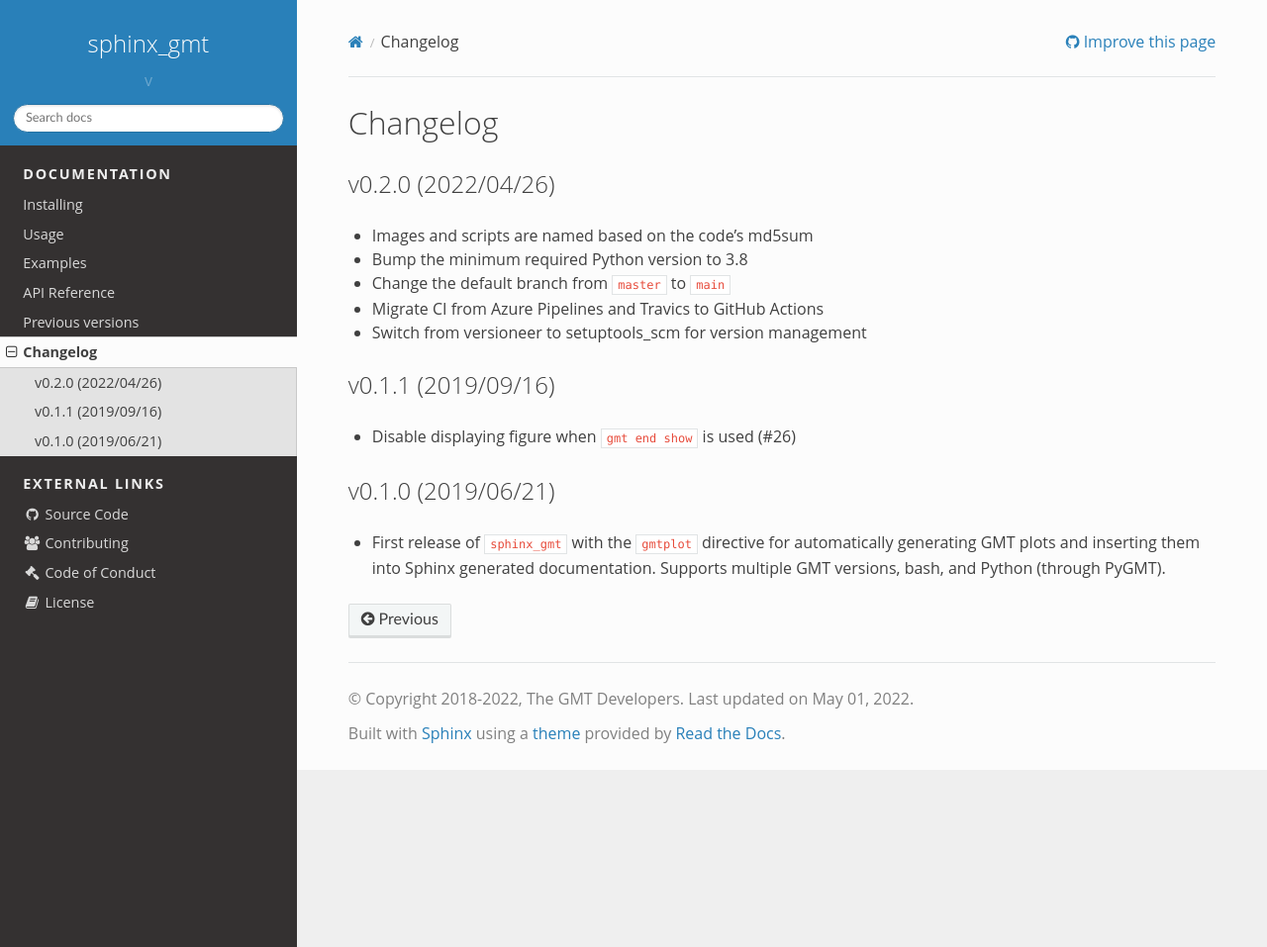
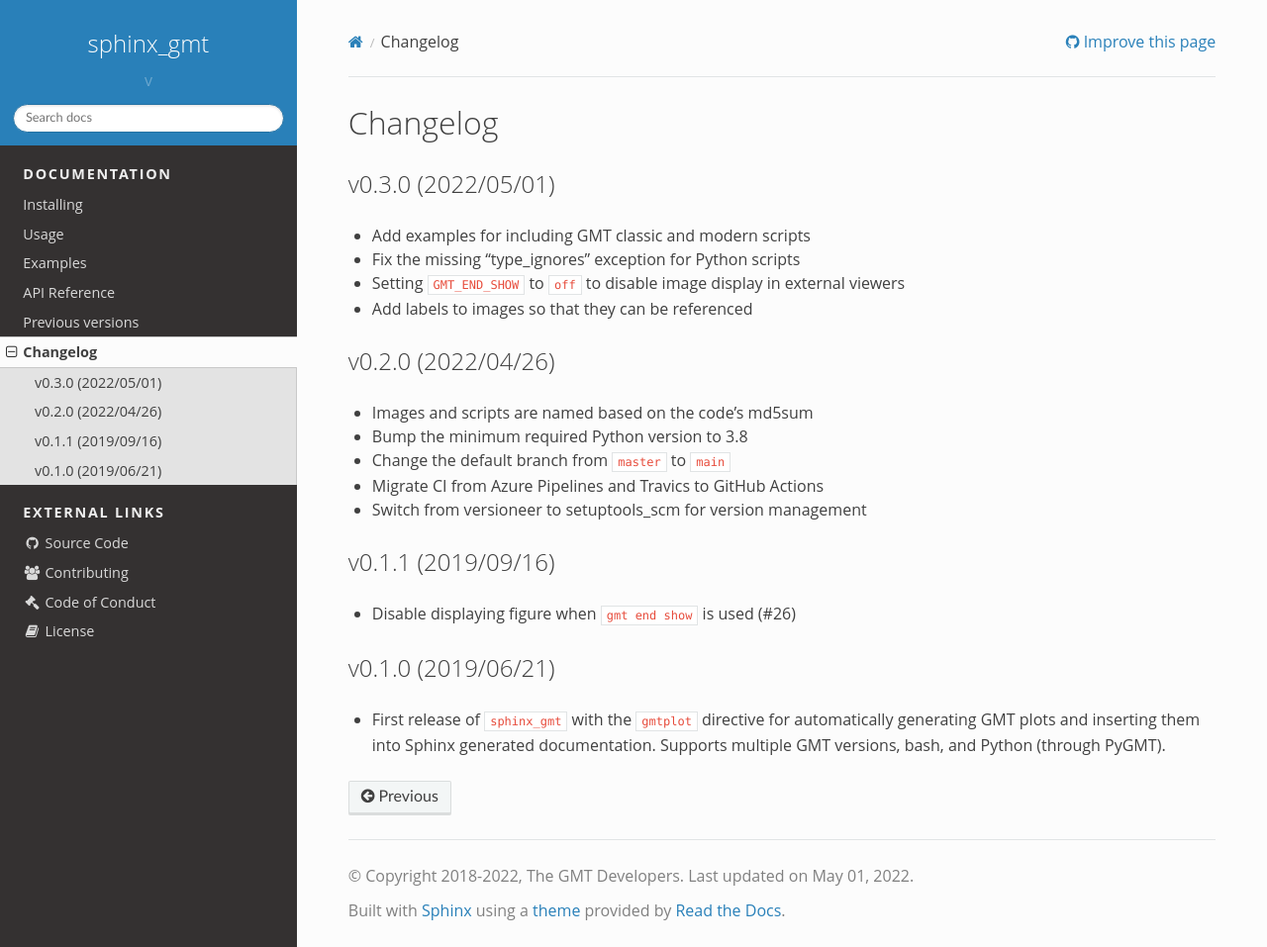
Before and after one commit to GenericMappingTools/sphinx_gmt, a Sphinx documentation site: the page built from doc/changes.rst, in a window 1280 px wide and 957 px high. Shown: the whole window at 99% size. Built offline with Sphinx 7.4.7 and the Read the Docs theme 2.0.0, drawn with Linux system fonts in a browser that asks for light colours.

Commit message:
Release v0.3.0

```diff
--- a/doc/changes.rst
+++ b/doc/changes.rst
@@ -2,6 +2,14 @@
 
 Changelog
 =========
+
+v0.3.0 (2022/05/01)
+-------------------
+
+* Add examples for including GMT classic and modern scripts
+* Fix the missing "type_ignores" exception for Python scripts
+* Setting ``GMT_END_SHOW`` to ``off`` to disable image display in external viewers
+* Add labels to images so that they can be referenced
 
 v0.2.0 (2022/04/26)
 -------------------
--- a/doc/releases.rst
+++ b/doc/releases.rst
@@ -8,6 +8,7 @@ Documentation for previous releases and the current development version (reflect
 
 * `Development <https://www.generic-mapping-tools.org/sphinx_gmt/dev>`__
 * `Latest release <https://www.generic-mapping-tools.org/sphinx_gmt/latest>`__
+* `v0.3.0 <https://www.generic-mapping-tools.org/sphinx_gmt/v0.3.0>`__
 * `v0.2.0 <https://www.generic-mapping-tools.org/sphinx_gmt/v0.2.0>`__
 * `v0.1.1 <https://www.generic-mapping-tools.org/sphinx_gmt/v0.1.1>`__
 * `v0.1.0 <https://www.generic-mapping-tools.org/sphinx_gmt/v0.1.0>`__
```
Also changed, not shown: 1 other file.
